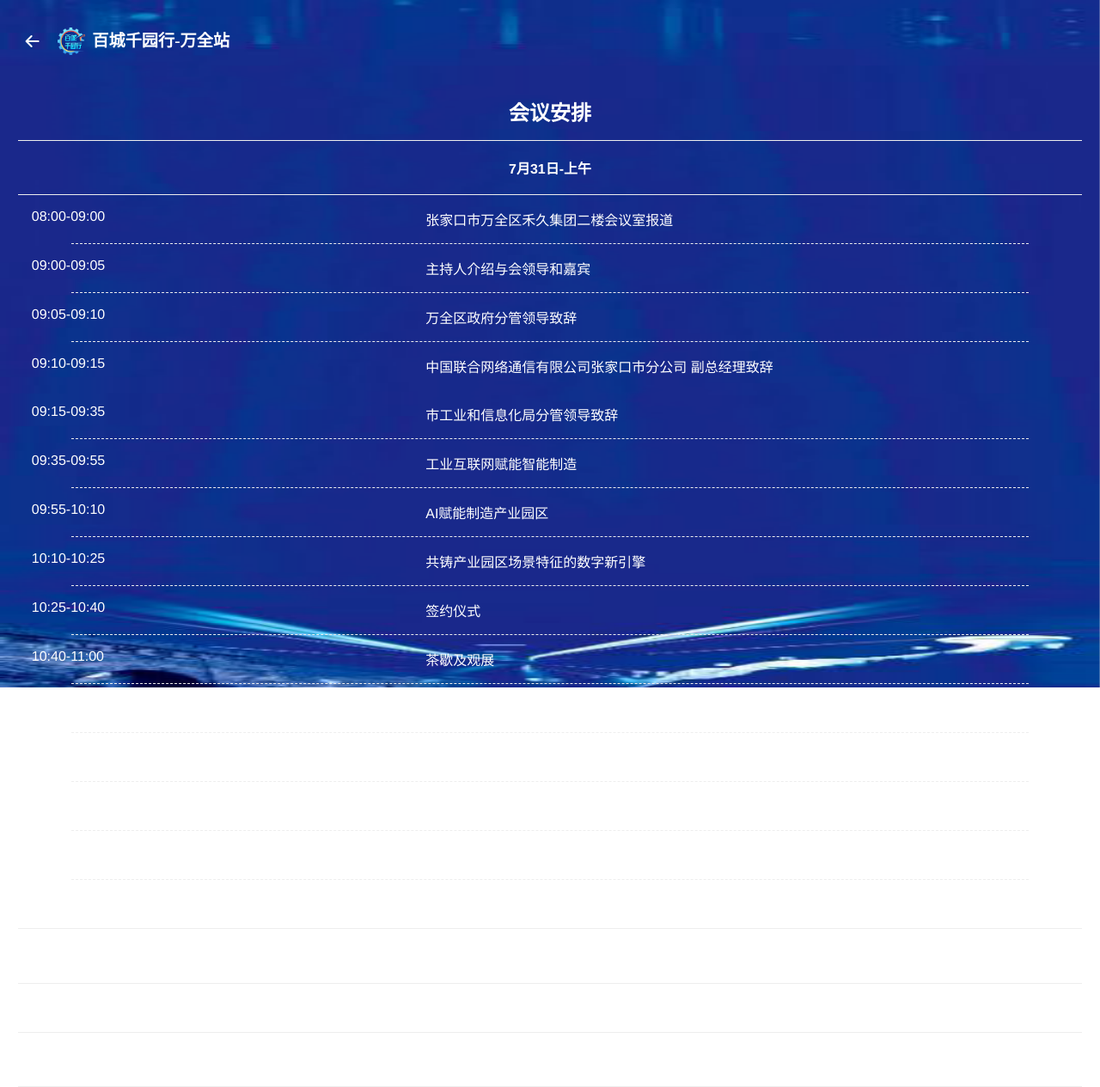
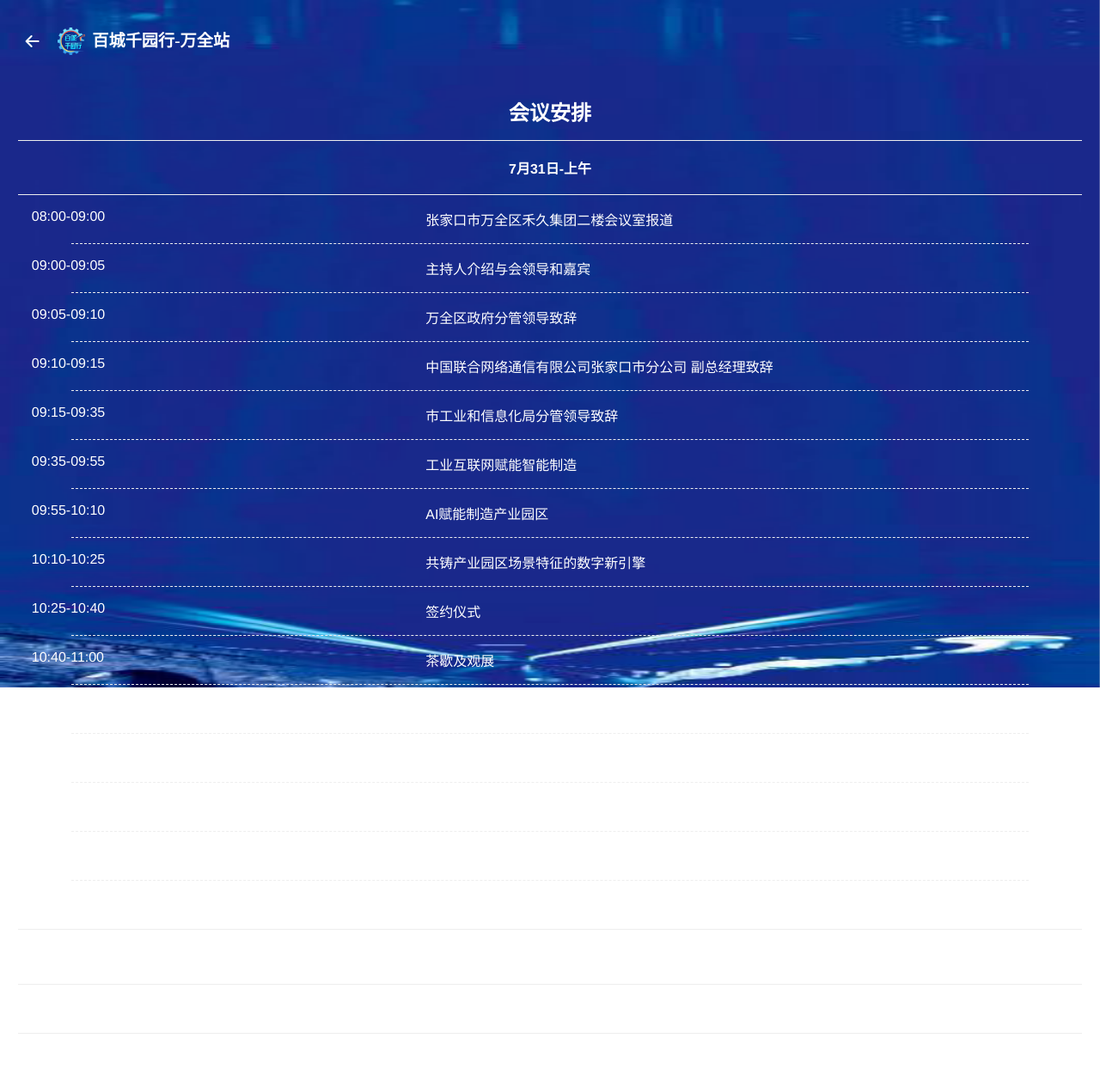
Before and after one commit to libin47/SigninBaiChengQianYuan, a Python web app: template app/templates/timeanpai.html in a window 1280 px wide. Shown: the top 1265 px of the page at 86% size. Run offline with Jinja, Linux system fonts and the light colour scheme; the template is opened without the code that fills it, so the values that code supplies are empty.

Commit message:
万全v13

```diff
--- a/app/templates/timeanpai.html
+++ b/app/templates/timeanpai.html
@@ -53,6 +53,7 @@
 			<div class="time-time">09:10-09:15</div>
 			<div class="time-thing">中国联合网络通信有限公司张家口市分公司 副总经理致辞</div>
 		</div>
+		<div class="time-space"><div class="time-space-sub"></div></div>
 		<div class="time-hour">
 			<div class="time-time">09:15-09:35</div>
 			<div class="time-thing">市工业和信息化局分管领导致辞</div>
```
